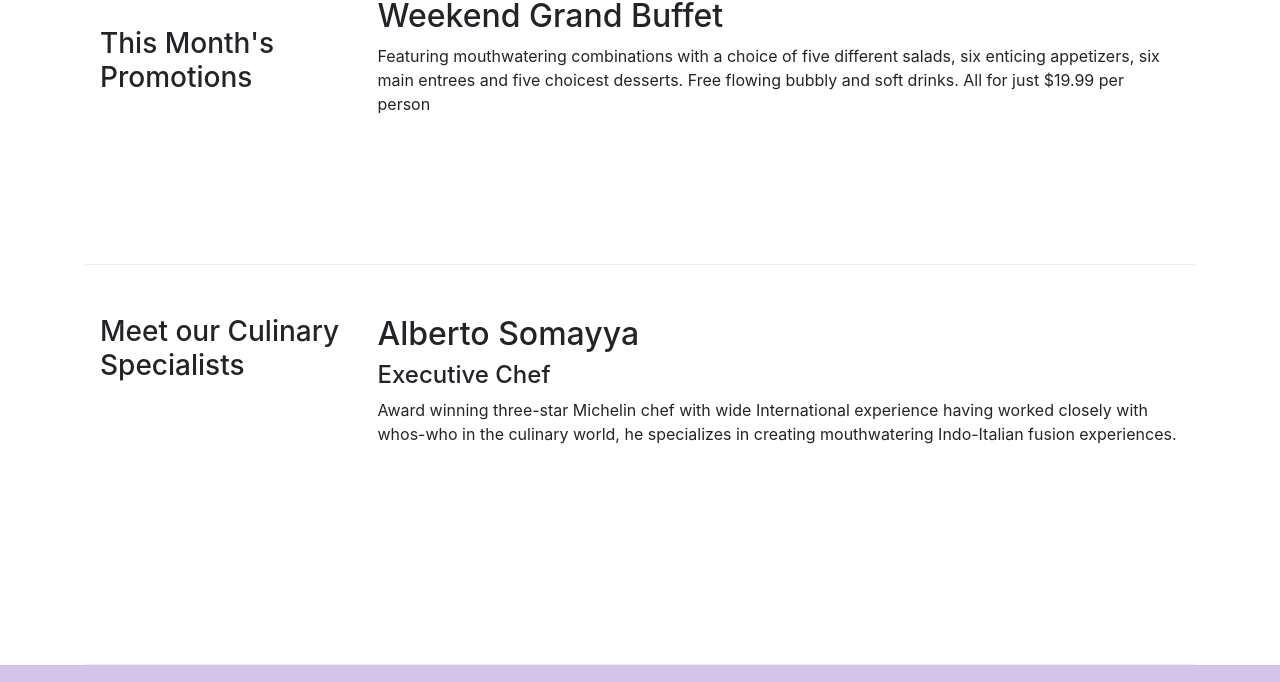
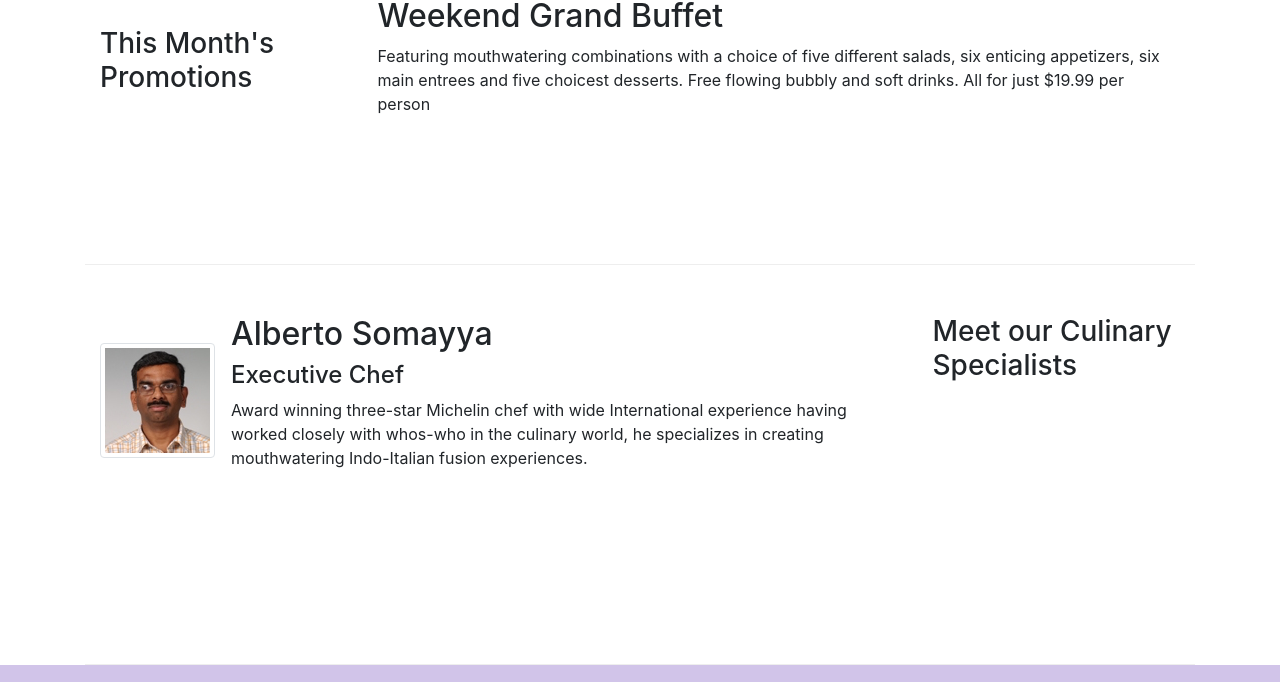
Before and after one commit to Shrey-Tyagi/git-Bootstrap-, a website: page Bootstrap4/conFusion/index.html in a window 1280 px wide. Shown: the part 1125-1807 px from the top of the page. Drawn offline with nearby package versions, Linux system fonts and the light colour scheme.

Commit message:
Images and Media

```diff
--- a/Bootstrap4/conFusion/index.html
+++ b/Bootstrap4/conFusion/index.html
@@ -54,6 +54,7 @@
             <div class="col-12 col-sm-4 order-sm-last col-md-3">
                 <h3>Our Lipsmacking Culinary Creations</h3>
             </div>
+            <div class="col col-sm col-md">
             <div class="media">
                 <img class="d-flex mr-3 img-thumbnail align-self-center"
                         src="img/uthappizza.png" alt="Uthappizza">
@@ -65,11 +66,9 @@
                         Buffalo Paneer.</p>
                 </div>
             </div>
+            </div>
 
-            <!-- <div class="col col-sm order-sm-first col-md">
-                <h2>Uthappizza</h2>
-                <p>A unique combination of Indian Uthappam (pancake) and Italian pizza, topped with Cerignola olives, ripe vine cherry tomatoes, Vidalia onion, Guntur chillies and Buffalo Paneer.</p>
-            </div> -->
+
         </div>
 
 
@@ -84,14 +83,25 @@
         </div>
 
         <div class="row row-content">
-            <div  class="col-12 col-sm-4 col-md-3">
+            <div  class="col-12 col-sm-4 col-md-3 order-sm-last">
                 <h3>Meet our Culinary Specialists</h3>
             </div>
             <div class="col col-sm col-md">
-                <h2>Alberto Somayya</h2>
-                <h4>Executive Chef</h4>
-                <p>Award winning three-star Michelin chef with wide International experience having worked closely with whos-who in the culinary world, he specializes in creating mouthwatering Indo-Italian fusion experiences. </p>
+            <div class="media">
+                <img class="d-flex mr-3 img-thumbnail align-self-center"
+                        src="img/alberto.png" alt="Alberto Somayya">
+                <div class="media-body">
+                    <h2 class="mt-0">Alberto Somayya</h2>
+                    <h4>Executive Chef</h4>
+                    <p class="d-none d-sm-block">Award winning three-star Michelin chef with wide
+                        International experience having worked closely with
+                        whos-who in the culinary world, he specializes in
+                        creating mouthwatering Indo-Italian fusion experiences.
+                        </p>
+                </div>
             </div>
+            </div>
+
         </div>
     </div>
 
```
